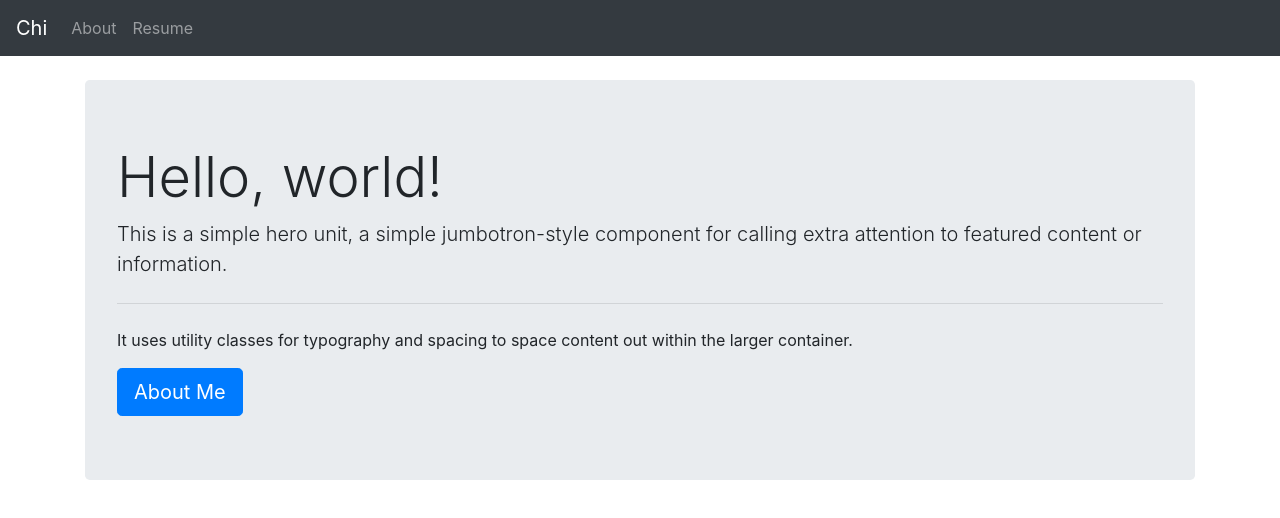
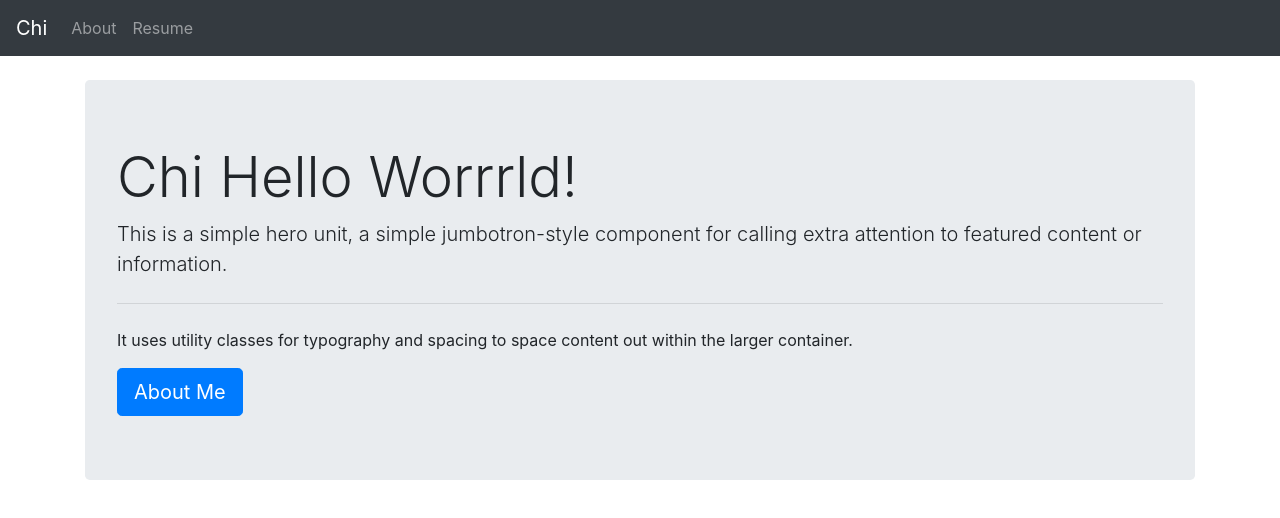
Before and after one commit to kokedison/NodeJS-Hello-World, a plain HTML site: page index.html in a window 1280 px wide. Drawn offline with nearby package versions, Linux system fonts and the light colour scheme.

Commit message:
Tweaked index.html

```diff
--- a/index.html
+++ b/index.html
@@ -52,7 +52,7 @@
   <br/>
   <div class="container">
     <div class="jumbotron">
-      <h1 class="display-4">Hello, world!</h1>
+      <h1 class="display-4">Chi Hello Worrrld!</h1>
       <p class="lead">This is a simple hero unit, a simple jumbotron-style component for calling extra attention to featured content or information.</p>
       <hr class="my-4">
       <p>It uses utility classes for typography and spacing to space content out within the larger container.</p>
```
Also changed, not shown: 1 other file.
